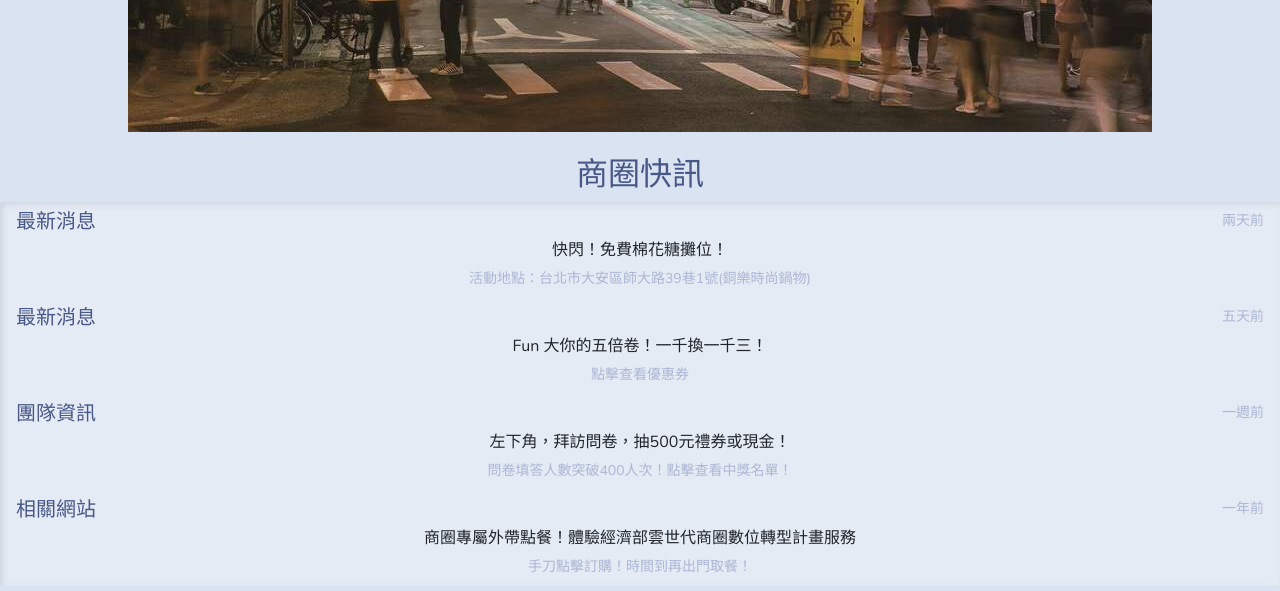
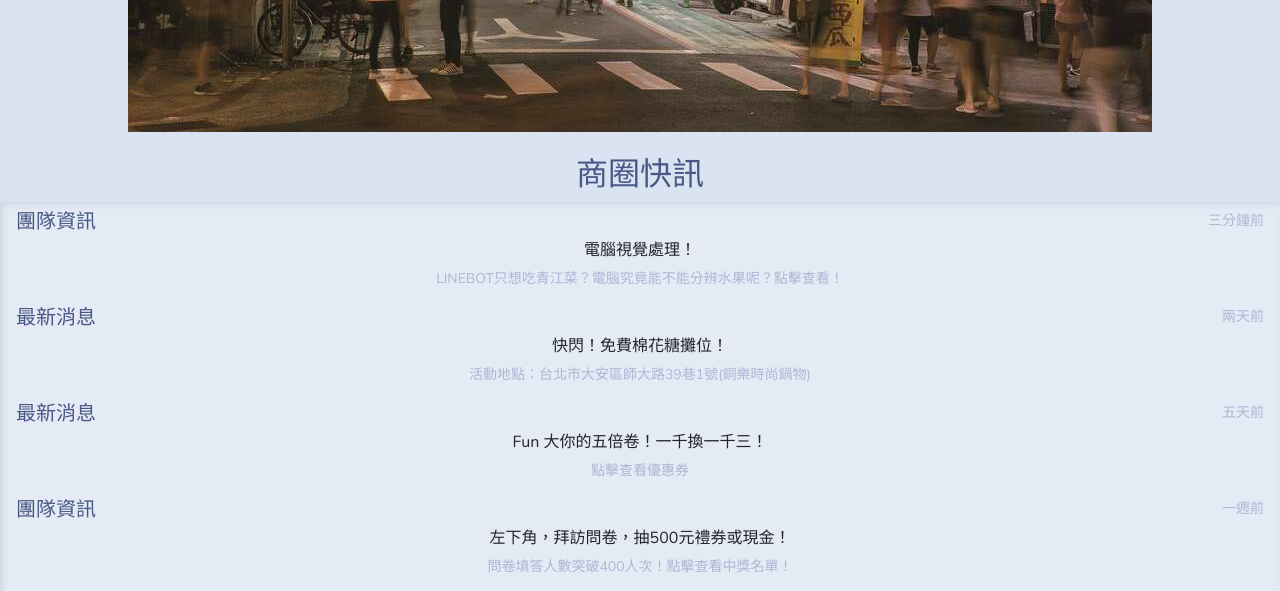
Before and after one commit to chang-chien/web, a plain HTML site: page index.html in a window 1280 px wide. Shown: the part 774-1365 px from the top of the page. Drawn offline with nearby package versions, Linux system fonts and the light colour scheme.

Commit message:
news_teaminformation

```diff
--- a/index.html
+++ b/index.html
@@ -59,6 +59,14 @@
     <h2 id="news">商圈快訊</h2>
 
     <div class="list-group news">
+      <a href="https://github.com/Ricky1647/linebot" class="list-group-item list-group-item-action flex-column align-items-start">
+        <div class="d-flex w-100 justify-content-between">
+          <h5 class="mb-1">團隊資訊</h5>
+          <small class="text-muted">三分鐘前</small>
+        </div>
+        <p class="mb-1">電腦視覺處理！</p>
+        <small class="text-muted">LINEBOT只想吃青江菜？電腦究竟能不能分辨水果呢？點擊查看！</small>
+      </a>
       <a href="#" class="list-group-item list-group-item-action flex-column align-items-start">
         <div class="d-flex w-100 justify-content-between">
           <h5 class="mb-1">最新消息</h5>
```
Also changed, not shown: styles.css (deleted).
